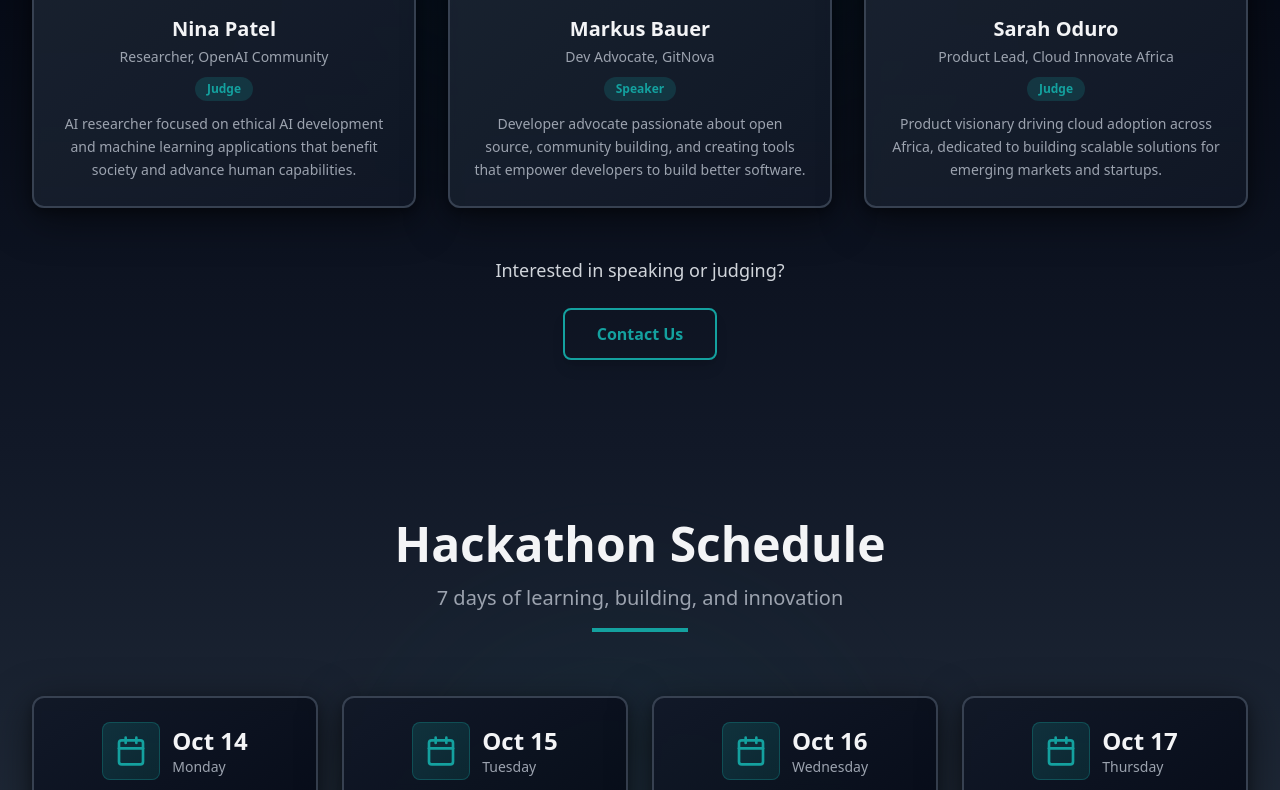
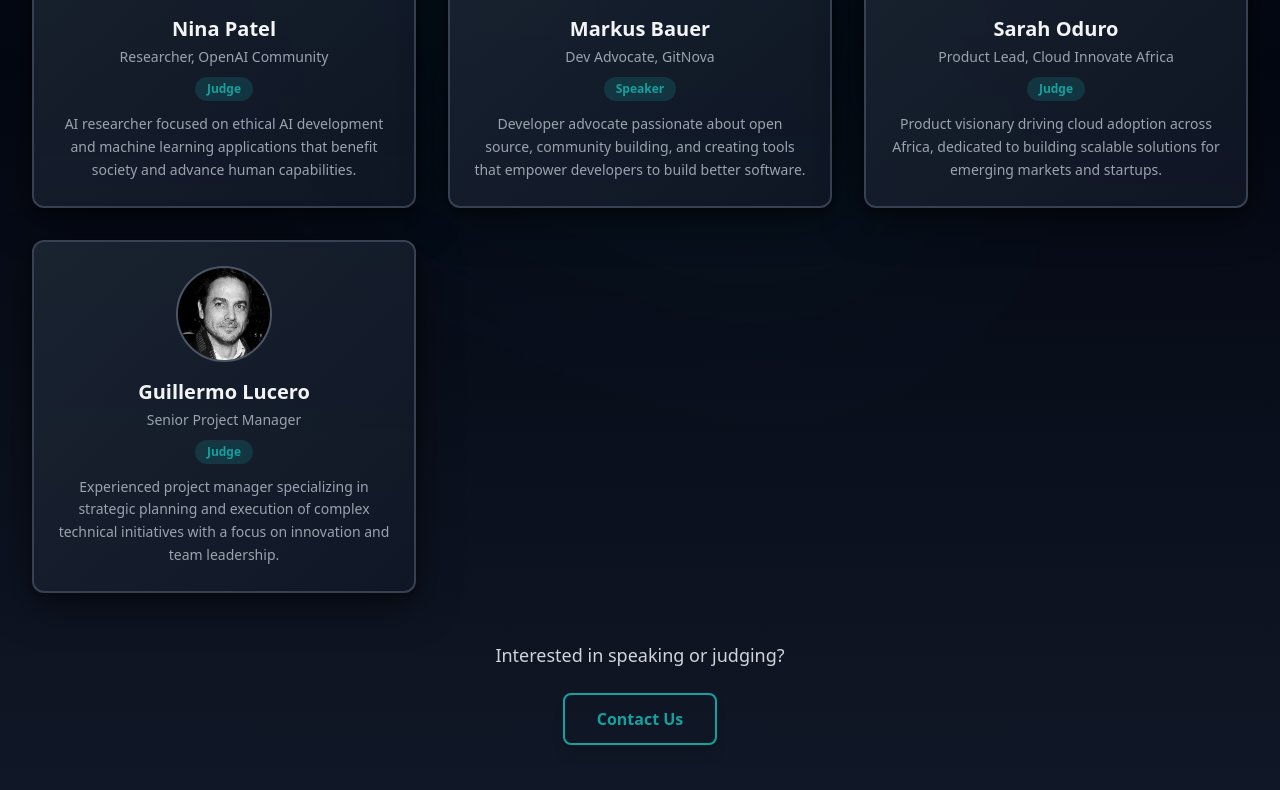
Before and after one commit to codewithsimon/test-trk, a React (Vite) app: page / in a window 1280 px wide. Shown: the part 5465-6255 px from the top of the page. Built offline with nearby package versions, Linux system fonts and the light colour scheme.

Commit message:
Updated Speakers.tsx

```diff
--- a/src/components/Speakers.tsx
+++ b/src/components/Speakers.tsx
@@ -38,6 +38,13 @@ const Speakers = () => {
       role: 'Judge',
       bio: 'Product visionary driving cloud adoption across Africa, dedicated to building scalable solutions for emerging markets and startups.',
     },
+    {
+      name: 'Guillermo Lucero',
+      title: 'Senior Project Manager',
+      role: 'Judge',
+      bio: 'Experienced project manager specializing in strategic planning and execution of complex technical initiatives with a focus on innovation and team leadership.',
+      image: '/WhatsApp Image 2025-10-10 at 12.49.22 AM.jpeg',
+    },
   ];
 
   return (
@@ -59,8 +66,12 @@ const Speakers = () => {
               className="bg-gradient-to-br from-gray-800/80 to-gray-900/80 rounded-xl p-6 border-2 border-gray-700 hover:border-[#14a19f] card-shadow hover:card-shadow-hover hover:-translate-y-2 transition-all duration-300 group backdrop-blur-sm"
             >
               <div className="flex justify-center mb-4">
-                <div className="w-24 h-24 bg-gradient-to-br from-gray-700 to-gray-800 rounded-full flex items-center justify-center border-2 border-gray-600 group-hover:border-[#14a19f] group-hover:shadow-[0_0_30px_rgba(20,161,159,0.4)] transition-all duration-300">
-                  <User className="w-12 h-12 text-[#14a19f] group-hover:scale-110 transition-transform" />
+                <div className="w-24 h-24 bg-gradient-to-br from-gray-700 to-gray-800 rounded-full flex items-center justify-center border-2 border-gray-600 group-hover:border-[#14a19f] group-hover:shadow-[0_0_30px_rgba(20,161,159,0.4)] transition-all duration-300 overflow-hidden">
+                  {speaker.image ? (
+                    <img src={speaker.image} alt={speaker.name} className="w-full h-full object-cover" />
+                  ) : (
+                    <User className="w-12 h-12 text-[#14a19f] group-hover:scale-110 transition-transform" />
+                  )}
                 </div>
               </div>
 
```
